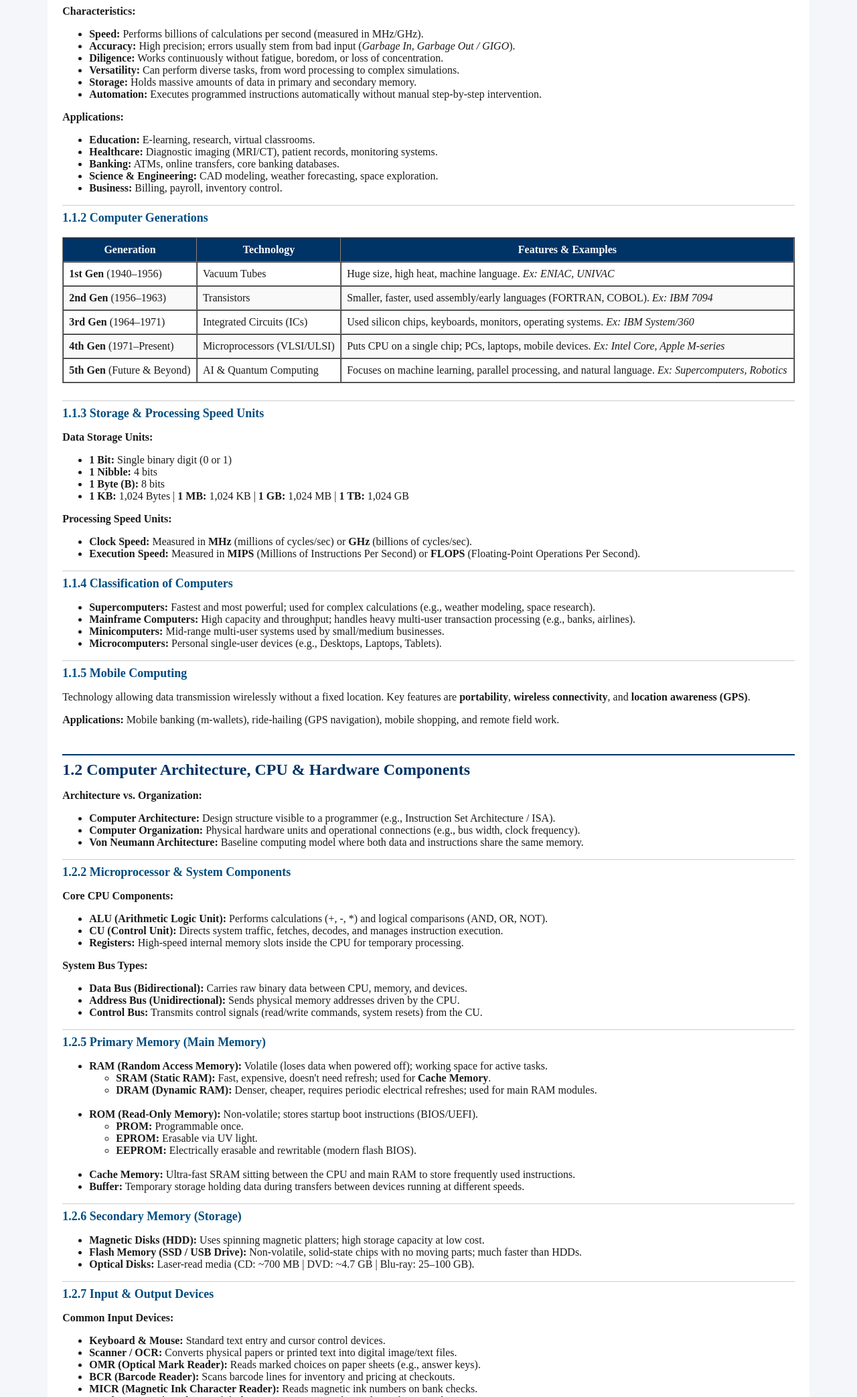
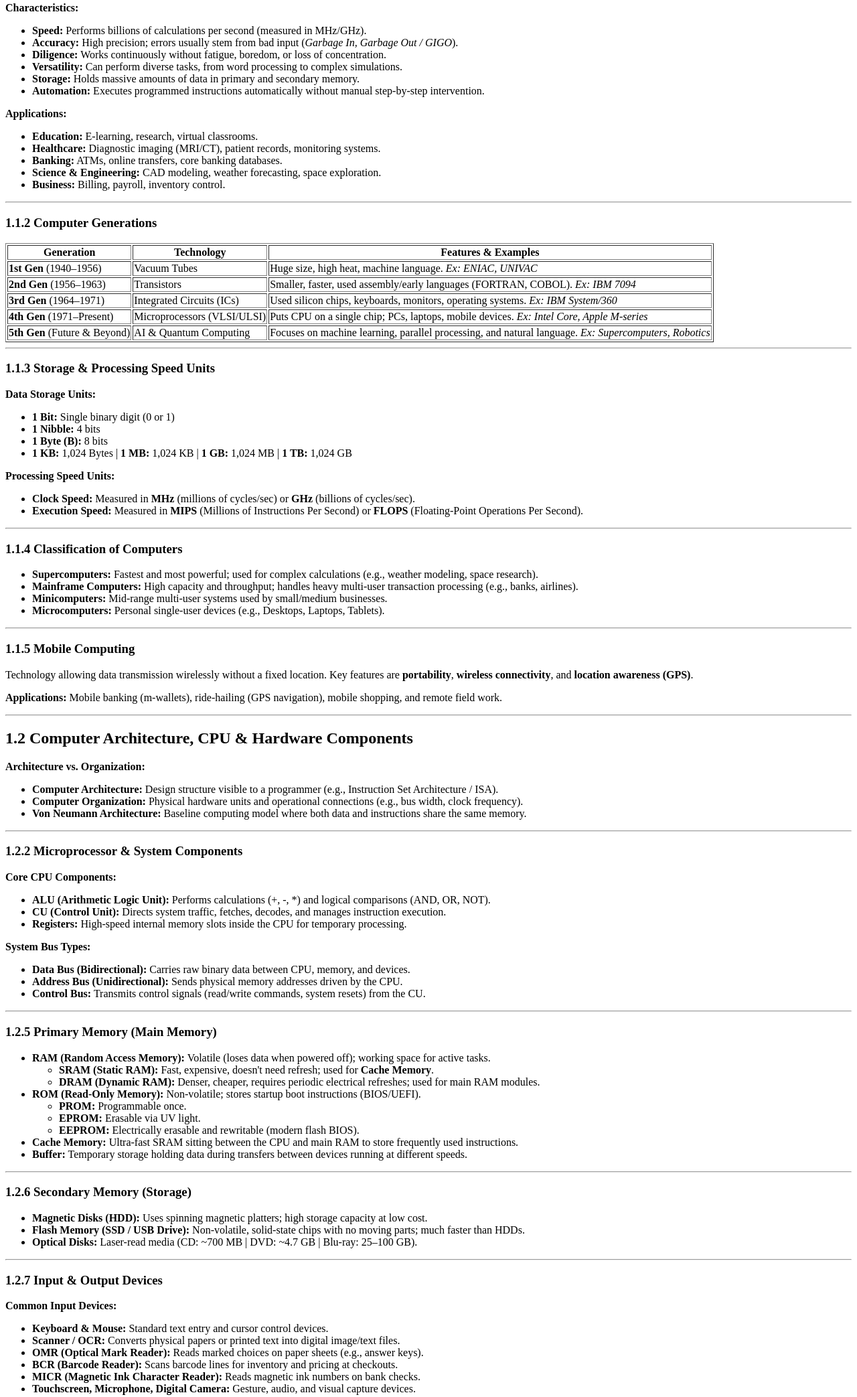
Before and after one commit to sky-bound99/project-book-1, a plain HTML site: page chapter1.html in a window 1280 px wide. Shown: the part 309-2395 px from the top of the page at 67% size. Drawn offline with Linux system fonts and the light colour scheme.

Commit message:
hahahaha

```diff
--- a/chapter1.html
+++ b/chapter1.html
@@ -5,233 +5,211 @@
     <meta name="viewport" content="width=device-width, initial-scale=1.0">
     <title>Chapter 1: Computer Fundamentals</title>
 </head>
-<body bgcolor="#f4f6f9" text="#1a1a1a" link="#003366">
+<body>
 
-    <!-- Top Navigation -->
-    <center>
-        <p><a href="TableofContents.html"><b>&laquo; Back to Table of Contents</b></a></p>
-    </center>
+    <p><a href="TableofContents.html">&laquo; Back to Table of Contents</a></p>
 
-    <table width="90%" border="0" cellpadding="20" bgcolor="#ffffff" align="center">
-        <tr>
-            <td>
+    <header>
+        <h1>CHAPTER 1</h1>
+        <p><em>Introduction to Computers and Computer Systems</em></p>
+    </header>
 
-                <!-- Header -->
-                <table width="100%" border="0" bgcolor="#003366" cellpadding="15">
+    <hr>
+
+    <main>
+        <section>
+            <h2>1.1 Introduction to Computers</h2>
+            <p>A <strong>computer</strong> is an electronic device operating on the <strong>Input-Process-Output (IPO)</strong> model: it accepts raw data as input, processes it using stored instructions, and produces meaningful information as output.</p>
+
+            <h3>1.1.1 Core Characteristics &amp; Applications</h3>
+
+            <p><strong>Characteristics:</strong></p>
+            <ul>
+                <li><strong>Speed:</strong> Performs billions of calculations per second (measured in MHz/GHz).</li>
+                <li><strong>Accuracy:</strong> High precision; errors usually stem from bad input (<em>Garbage In, Garbage Out / GIGO</em>).</li>
+                <li><strong>Diligence:</strong> Works continuously without fatigue, boredom, or loss of concentration.</li>
+                <li><strong>Versatility:</strong> Can perform diverse tasks, from word processing to complex simulations.</li>
+                <li><strong>Storage:</strong> Holds massive amounts of data in primary and secondary memory.</li>
+                <li><strong>Automation:</strong> Executes programmed instructions automatically without manual step-by-step intervention.</li>
+            </ul>
+
+            <p><strong>Applications:</strong></p>
+            <ul>
+                <li><strong>Education:</strong> E-learning, research, virtual classrooms.</li>
+                <li><strong>Healthcare:</strong> Diagnostic imaging (MRI/CT), patient records, monitoring systems.</li>
+                <li><strong>Banking:</strong> ATMs, online transfers, core banking databases.</li>
+                <li><strong>Science &amp; Engineering:</strong> CAD modeling, weather forecasting, space exploration.</li>
+                <li><strong>Business:</strong> Billing, payroll, inventory control.</li>
+            </ul>
+
+            <hr>
+
+            <h3>1.1.2 Computer Generations</h3>
+
+            <table border="1">
+                <thead>
                     <tr>
-                        <td align="center">
-                            <font color="#ffffff" size="6" face="Arial"><b>CHAPTER 1</b></font><br>
-                            <font color="#ffffff" size="4" face="Georgia"><i>Introduction to Computers and Computer Systems</i></font>
-                        </td>
+                        <th>Generation</th>
+                        <th>Technology</th>
+                        <th>Features &amp; Examples</th>
                     </tr>
-                </table>
-
-                <hr size="2" color="#003366">
-
-                <!-- SECTION 1.1 -->
-                <font size="5" color="#003366"><b>1.1 Introduction to Computers</b></font>
-                <p>A <b>computer</b> is an electronic device operating on the <b>Input-Process-Output (IPO)</b> model: it accepts raw data as input, processes it using stored instructions, and produces meaningful information as output.</p>
-
-                <!-- 1.1.1 Characteristics & Applications -->
-                <font size="4" color="#004d80"><b>1.1.1 Core Characteristics &amp; Applications</b></font>
-
-                <p><b>Characteristics:</b></p>
-                <ul>
-                    <li><b>Speed:</b> Performs billions of calculations per second (measured in MHz/GHz).</li>
-                    <li><b>Accuracy:</b> High precision; errors usually stem from bad input (<i>Garbage In, Garbage Out / GIGO</i>).</li>
-                    <li><b>Diligence:</b> Works continuously without fatigue, boredom, or loss of concentration.</li>
-                    <li><b>Versatility:</b> Can perform diverse tasks, from word processing to complex simulations.</li>
-                    <li><b>Storage:</b> Holds massive amounts of data in primary and secondary memory.</li>
-                    <li><b>Automation:</b> Executes programmed instructions automatically without manual step-by-step intervention.</li>
-                </ul>
-
-                <p><b>Applications:</b></p>
-                <ul>
-                    <li><b>Education:</b> E-learning, research, virtual classrooms.</li>
-                    <li><b>Healthcare:</b> Diagnostic imaging (MRI/CT), patient records, monitoring systems.</li>
-                    <li><b>Banking:</b> ATMs, online transfers, core banking databases.</li>
-                    <li><b>Science &amp; Engineering:</b> CAD modeling, weather forecasting, space exploration.</li>
-                    <li><b>Business:</b> Billing, payroll, inventory control.</li>
-                </ul>
-
-                <hr size="1" color="#cccccc">
-
-                <!-- 1.1.2 Computer Generations -->
-                <font size="4" color="#004d80"><b>1.1.2 Computer Generations</b></font><br><br>
-
-                <table width="100%" border="1" cellpadding="8" cellspacing="0">
-                    <tr bgcolor="#003366">
-                        <th><font color="#ffffff">Generation</font></th>
-                        <th><font color="#ffffff">Technology</font></th>
-                        <th><font color="#ffffff">Features &amp; Examples</font></th>
+                </thead>
+                <tbody>
+                    <tr>
+                        <td><strong>1st Gen</strong> (1940–1956)</td>
+                        <td>Vacuum Tubes</td>
+                        <td>Huge size, high heat, machine language. <em>Ex: ENIAC, UNIVAC</em></td>
                     </tr>
                     <tr>
-                        <td><b>1st Gen</b> (1940–1956)</td>
-                        <td>Vacuum Tubes</td>
-                        <td>Huge size, high heat, machine language. <i>Ex: ENIAC, UNIVAC</i></td>
-                    </tr>
-                    <tr bgcolor="#f9f9f9">
-                        <td><b>2nd Gen</b> (1956–1963)</td>
+                        <td><strong>2nd Gen</strong> (1956–1963)</td>
                         <td>Transistors</td>
-                        <td>Smaller, faster, used assembly/early languages (FORTRAN, COBOL). <i>Ex: IBM 7094</i></td>
+                        <td>Smaller, faster, used assembly/early languages (FORTRAN, COBOL). <em>Ex: IBM 7094</em></td>
                     </tr>
                     <tr>
-                        <td><b>3rd Gen</b> (1964–1971)</td>
+                        <td><strong>3rd Gen</strong> (1964–1971)</td>
                         <td>Integrated Circuits (ICs)</td>
-                        <td>Used silicon chips, keyboards, monitors, operating systems. <i>Ex: IBM System/360</i></td>
-                    </tr>
-                    <tr bgcolor="#f9f9f9">
-                        <td><b>4th Gen</b> (1971–Present)</td>
-                        <td>Microprocessors (VLSI/ULSI)</td>
-                        <td>Puts CPU on a single chip; PCs, laptops, mobile devices. <i>Ex: Intel Core, Apple M-series</i></td>
+                        <td>Used silicon chips, keyboards, monitors, operating systems. <em>Ex: IBM System/360</em></td>
                     </tr>
                     <tr>
-                        <td><b>5th Gen</b> (Future &amp; Beyond)</td>
+                        <td><strong>4th Gen</strong> (1971–Present)</td>
+                        <td>Microprocessors (VLSI/ULSI)</td>
+                        <td>Puts CPU on a single chip; PCs, laptops, mobile devices. <em>Ex: Intel Core, Apple M-series</em></td>
+                    </tr>
+                    <tr>
+                        <td><strong>5th Gen</strong> (Future &amp; Beyond)</td>
                         <td>AI &amp; Quantum Computing</td>
-                        <td>Focuses on machine learning, parallel processing, and natural language. <i>Ex: Supercomputers, Robotics</i></td>
+                        <td>Focuses on machine learning, parallel processing, and natural language. <em>Ex: Supercomputers, Robotics</em></td>
                     </tr>
-                </table>
+                </tbody>
+            </table>
 
-                <br>
-                <hr size="1" color="#cccccc">
+            <hr>
 
-                <!-- 1.1.3 Storage & Speed Units -->
-                <font size="4" color="#004d80"><b>1.1.3 Storage &amp; Processing Speed Units</b></font>
+            <h3>1.1.3 Storage &amp; Processing Speed Units</h3>
 
-                <p><b>Data Storage Units:</b></p>
-                <ul>
-                    <li><b>1 Bit:</b> Single binary digit (0 or 1)</li>
-                    <li><b>1 Nibble:</b> 4 bits</li>
-                    <li><b>1 Byte (B):</b> 8 bits</li>
-                    <li><b>1 KB:</b> 1,024 Bytes | <b>1 MB:</b> 1,024 KB | <b>1 GB:</b> 1,024 MB | <b>1 TB:</b> 1,024 GB</li>
-                </ul>
+            <p><strong>Data Storage Units:</strong></p>
+            <ul>
+                <li><strong>1 Bit:</strong> Single binary digit (0 or 1)</li>
+                <li><strong>1 Nibble:</strong> 4 bits</li>
+                <li><strong>1 Byte (B):</strong> 8 bits</li>
+                <li><strong>1 KB:</strong> 1,024 Bytes | <strong>1 MB:</strong> 1,024 KB | <strong>1 GB:</strong> 1,024 MB | <strong>1 TB:</strong> 1,024 GB</li>
+            </ul>
 
-                <p><b>Processing Speed Units:</b></p>
-                <ul>
-                    <li><b>Clock Speed:</b> Measured in <b>MHz</b> (millions of cycles/sec) or <b>GHz</b> (billions of cycles/sec).</li>
-                    <li><b>Execution Speed:</b> Measured in <b>MIPS</b> (Millions of Instructions Per Second) or <b>FLOPS</b> (Floating-Point Operations Per Second).</li>
-                </ul>
+            <p><strong>Processing Speed Units:</strong></p>
+            <ul>
+                <li><strong>Clock Speed:</strong> Measured in <strong>MHz</strong> (millions of cycles/sec) or <strong>GHz</strong> (billions of cycles/sec).</li>
+                <li><strong>Execution Speed:</strong> Measured in <strong>MIPS</strong> (Millions of Instructions Per Second) or <strong>FLOPS</strong> (Floating-Point Operations Per Second).</li>
+            </ul>
 
-                <hr size="1" color="#cccccc">
+            <hr>
 
-                <!-- 1.1.4 Types of Computers -->
-                <font size="4" color="#004d80"><b>1.1.4 Classification of Computers</b></font>
-                <ul>
-                    <li><b>Supercomputers:</b> Fastest and most powerful; used for complex calculations (e.g., weather modeling, space research).</li>
-                    <li><b>Mainframe Computers:</b> High capacity and throughput; handles heavy multi-user transaction processing (e.g., banks, airlines).</li>
-                    <li><b>Minicomputers:</b> Mid-range multi-user systems used by small/medium businesses.</li>
-                    <li><b>Microcomputers:</b> Personal single-user devices (e.g., Desktops, Laptops, Tablets).</li>
-                </ul>
+            <h3>1.1.4 Classification of Computers</h3>
+            <ul>
+                <li><strong>Supercomputers:</strong> Fastest and most powerful; used for complex calculations (e.g., weather modeling, space research).</li>
+                <li><strong>Mainframe Computers:</strong> High capacity and throughput; handles heavy multi-user transaction processing (e.g., banks, airlines).</li>
+                <li><strong>Minicomputers:</strong> Mid-range multi-user systems used by small/medium businesses.</li>
+                <li><strong>Microcomputers:</strong> Personal single-user devices (e.g., Desktops, Laptops, Tablets).</li>
+            </ul>
 
-                <hr size="1" color="#cccccc">
+            <hr>
 
-                <!-- 1.1.5 Mobile Computing -->
-                <font size="4" color="#004d80"><b>1.1.5 Mobile Computing</b></font>
-                <p>Technology allowing data transmission wirelessly without a fixed location. Key features are <b>portability</b>, <b>wireless connectivity</b>, and <b>location awareness (GPS)</b>.</p>
-                <p><b>Applications:</b> Mobile banking (m-wallets), ride-hailing (GPS navigation), mobile shopping, and remote field work.</p>
+            <h3>1.1.5 Mobile Computing</h3>
+            <p>Technology allowing data transmission wirelessly without a fixed location. Key features are <strong>portability</strong>, <strong>wireless connectivity</strong>, and <strong>location awareness (GPS)</strong>.</p>
+            <p><strong>Applications:</strong> Mobile banking (m-wallets), ride-hailing (GPS navigation), mobile shopping, and remote field work.</p>
+        </section>
 
-                <br>
-                <hr size="2" color="#003366">
+        <hr>
 
-                <!-- SECTION 1.2 -->
-                <font size="5" color="#003366"><b>1.2 Computer Architecture, CPU &amp; Hardware Components</b></font>
+        <section>
+            <h2>1.2 Computer Architecture, CPU &amp; Hardware Components</h2>
 
-                <p><b>Architecture vs. Organization:</b></p>
-                <ul>
-                    <li><b>Computer Architecture:</b> Design structure visible to a programmer (e.g., Instruction Set Architecture / ISA).</li>
-                    <li><b>Computer Organization:</b> Physical hardware units and operational connections (e.g., bus width, clock frequency).</li>
-                    <li><b>Von Neumann Architecture:</b> Baseline computing model where both data and instructions share the same memory.</li>
-                </ul>
+            <p><strong>Architecture vs. Organization:</strong></p>
+            <ul>
+                <li><strong>Computer Architecture:</strong> Design structure visible to a programmer (e.g., Instruction Set Architecture / ISA).</li>
+                <li><strong>Computer Organization:</strong> Physical hardware units and operational connections (e.g., bus width, clock frequency).</li>
+                <li><strong>Von Neumann Architecture:</strong> Baseline computing model where both data and instructions share the same memory.</li>
+            </ul>
 
-                <hr size="1" color="#cccccc">
+            <hr>
 
-                <!-- 1.2.2 - 1.2.4 CPU, Bus System -->
-                <font size="4" color="#004d80"><b>1.2.2 Microprocessor &amp; System Components</b></font>
+            <h3>1.2.2 Microprocessor &amp; System Components</h3>
 
-                <p><b>Core CPU Components:</b></p>
-                <ul>
-                    <li><b>ALU (Arithmetic Logic Unit):</b> Performs calculations (+, -, *) and logical comparisons (AND, OR, NOT).</li>
-                    <li><b>CU (Control Unit):</b> Directs system traffic, fetches, decodes, and manages instruction execution.</li>
-                    <li><b>Registers:</b> High-speed internal memory slots inside the CPU for temporary processing.</li>
-                </ul>
+            <p><strong>Core CPU Components:</strong></p>
+            <ul>
+                <li><strong>ALU (Arithmetic Logic Unit):</strong> Performs calculations (+, -, *) and logical comparisons (AND, OR, NOT).</li>
+                <li><strong>CU (Control Unit):</strong> Directs system traffic, fetches, decodes, and manages instruction execution.</li>
+                <li><strong>Registers:</strong> High-speed internal memory slots inside the CPU for temporary processing.</li>
+            </ul>
 
-                <p><b>System Bus Types:</b></p>
-                <ul>
-                    <li><b>Data Bus (Bidirectional):</b> Carries raw binary data between CPU, memory, and devices.</li>
-                    <li><b>Address Bus (Unidirectional):</b> Sends physical memory addresses driven by the CPU.</li>
-                    <li><b>Control Bus:</b> Transmits control signals (read/write commands, system resets) from the CU.</li>
-                </ul>
+            <p><strong>System Bus Types:</strong></p>
+            <ul>
+                <li><strong>Data Bus (Bidirectional):</strong> Carries raw binary data between CPU, memory, and devices.</li>
+                <li><strong>Address Bus (Unidirectional):</strong> Sends physical memory addresses driven by the CPU.</li>
+                <li><strong>Control Bus:</strong> Transmits control signals (read/write commands, system resets) from the CU.</li>
+            </ul>
 
-                <hr size="1" color="#cccccc">
+            <hr>
 
-                <!-- 1.2.5 Memory Units -->
-                <font size="4" color="#004d80"><b>1.2.5 Primary Memory (Main Memory)</b></font>
-                <ul>
-                    <li><b>RAM (Random Access Memory):</b> Volatile (loses data when powered off); working space for active tasks.
-                        <ul>
-                            <li><b>SRAM (Static RAM):</b> Fast, expensive, doesn't need refresh; used for <b>Cache Memory</b>.</li>
-                            <li><b>DRAM (Dynamic RAM):</b> Denser, cheaper, requires periodic electrical refreshes; used for main RAM modules.</li>
-                        </ul>
-                    </li>
-                    <br>
-                    <li><b>ROM (Read-Only Memory):</b> Non-volatile; stores startup boot instructions (BIOS/UEFI).
-                        <ul>
-                            <li><b>PROM:</b> Programmable once.</li>
-                            <li><b>EPROM:</b> Erasable via UV light.</li>
-                            <li><b>EEPROM:</b> Electrically erasable and rewritable (modern flash BIOS).</li>
-                        </ul>
-                    </li>
-                    <br>
-                    <li><b>Cache Memory:</b> Ultra-fast SRAM sitting between the CPU and main RAM to store frequently used instructions.</li>
-                    <li><b>Buffer:</b> Temporary storage holding data during transfers between devices running at different speeds.</li>
-                </ul>
+            <h3>1.2.5 Primary Memory (Main Memory)</h3>
+            <ul>
+                <li><strong>RAM (Random Access Memory):</strong> Volatile (loses data when powered off); working space for active tasks.
+                    <ul>
+                        <li><strong>SRAM (Static RAM):</strong> Fast, expensive, doesn't need refresh; used for <strong>Cache Memory</strong>.</li>
+                        <li><strong>DRAM (Dynamic RAM):</strong> Denser, cheaper, requires periodic electrical refreshes; used for main RAM modules.</li>
+                    </ul>
+                </li>
+                <li><strong>ROM (Read-Only Memory):</strong> Non-volatile; stores startup boot instructions (BIOS/UEFI).
+                    <ul>
+                        <li><strong>PROM:</strong> Programmable once.</li>
+                        <li><strong>EPROM:</strong> Erasable via UV light.</li>
+                        <li><strong>EEPROM:</strong> Electrically erasable and rewritable (modern flash BIOS).</li>
+                    </ul>
+                </li>
+                <li><strong>Cache Memory:</strong> Ultra-fast SRAM sitting between the CPU and main RAM to store frequently used instructions.</li>
+                <li><strong>Buffer:</strong> Temporary storage holding data during transfers between devices running at different speeds.</li>
+            </ul>
 
-                <hr size="1" color="#cccccc">
+            <hr>
 
-                <!-- 1.2.6 Secondary Memory -->
-                <font size="4" color="#004d80"><b>1.2.6 Secondary Memory (Storage)</b></font>
-                <ul>
-                    <li><b>Magnetic Disks (HDD):</b> Uses spinning magnetic platters; high storage capacity at low cost.</li>
-                    <li><b>Flash Memory (SSD / USB Drive):</b> Non-volatile, solid-state chips with no moving parts; much faster than HDDs.</li>
-                    <li><b>Optical Disks:</b> Laser-read media (CD: ~700 MB | DVD: ~4.7 GB | Blu-ray: 25–100 GB).</li>
-                </ul>
+            <h3>1.2.6 Secondary Memory (Storage)</h3>
+            <ul>
+                <li><strong>Magnetic Disks (HDD):</strong> Uses spinning magnetic platters; high storage capacity at low cost.</li>
+                <li><strong>Flash Memory (SSD / USB Drive):</strong> Non-volatile, solid-state chips with no moving parts; much faster than HDDs.</li>
+                <li><strong>Optical Disks:</strong> Laser-read media (CD: ~700 MB | DVD: ~4.7 GB | Blu-ray: 25–100 GB).</li>
+            </ul>
 
-                <hr size="1" color="#cccccc">
+            <hr>
 
-                <!-- 1.2.7 & 1.2.8 I/O Devices -->
-                <font size="4" color="#004d80"><b>1.2.7 Input &amp; Output Devices</b></font>
+            <h3>1.2.7 Input &amp; Output Devices</h3>
 
-                <p><b>Common Input Devices:</b></p>
-                <ul>
-                    <li><b>Keyboard &amp; Mouse:</b> Standard text entry and cursor control devices.</li>
-                    <li><b>Scanner / OCR:</b> Converts physical papers or printed text into digital image/text files.</li>
-                    <li><b>OMR (Optical Mark Reader):</b> Reads marked choices on paper sheets (e.g., answer keys).</li>
-                    <li><b>BCR (Barcode Reader):</b> Scans barcode lines for inventory and pricing at checkouts.</li>
-                    <li><b>MICR (Magnetic Ink Character Reader):</b> Reads magnetic ink numbers on bank checks.</li>
-                    <li><b>Touchscreen, Microphone, Digital Camera:</b> Gesture, audio, and visual capture devices.</li>
-                </ul>
+            <p><strong>Common Input Devices:</strong></p>
+            <ul>
+                <li><strong>Keyboard &amp; Mouse:</strong> Standard text entry and cursor control devices.</li>
+                <li><strong>Scanner / OCR:</strong> Converts physical papers or printed text into digital image/text files.</li>
+                <li><strong>OMR (Optical Mark Reader):</strong> Reads marked choices on paper sheets (e.g., answer keys).</li>
+                <li><strong>BCR (Barcode Reader):</strong> Scans barcode lines for inventory and pricing at checkouts.</li>
+                <li><strong>MICR (Magnetic Ink Character Reader):</strong> Reads magnetic ink numbers on bank checks.</li>
+                <li><strong>Touchscreen, Microphone, Digital Camera:</strong> Gesture, audio, and visual capture devices.</li>
+            </ul>
 
-                <p><b>Common Output Devices:</b></p>
-                <ul>
-                    <li><b>Monitors (Soft-Copy):</b> LCD, LED, or OLED display panels.</li>
-                    <li><b>Printers (Hard-Copy):</b>
-                        <ul>
-                            <li><b>Impact Printers:</b> Physical contact with paper (e.g., Dot Matrix).</li>
-                            <li><b>Non-Impact Printers:</b> No physical contact (e.g., Inkjet, Laser).</li>
-                        </ul>
-                    </li>
-                    <li><b>Plotters:</b> High-precision vector graphics printers for architectural blueprints.</li>
-                    <li><b>Speakers &amp; Headphones:</b> Audio signal output devices.</li>
-                </ul>
+            <p><strong>Common Output Devices:</strong></p>
+            <ul>
+                <li><strong>Monitors (Soft-Copy):</strong> LCD, LED, or OLED display panels.</li>
+                <li><strong>Printers (Hard-Copy):</strong>
+                    <ul>
+                        <li><strong>Impact Printers:</strong> Physical contact with paper (e.g., Dot Matrix).</li>
+                        <li><strong>Non-Impact Printers:</strong> No physical contact (e.g., Inkjet, Laser).</li>
+                    </ul>
+                </li>
+                <li><strong>Plotters:</strong> High-precision vector graphics printers for architectural blueprints.</li>
+                <li><strong>Speakers &amp; Headphones:</strong> Audio signal output devices.</li>
+            </ul>
+        </section>
+    </main>
 
-            </td>
-        </tr>
-    </table>
+    <hr>
 
-    <!-- Bottom Navigation -->
-    <center>
-        <p><a href="TableofContents.html"><b>&laquo; Back to Table of Contents</b></a></p>
-    </center>
+    <p><a href="TableofContents.html">&laquo; Back to Table of Contents</a></p>
 
 </body>
 </html>
```
